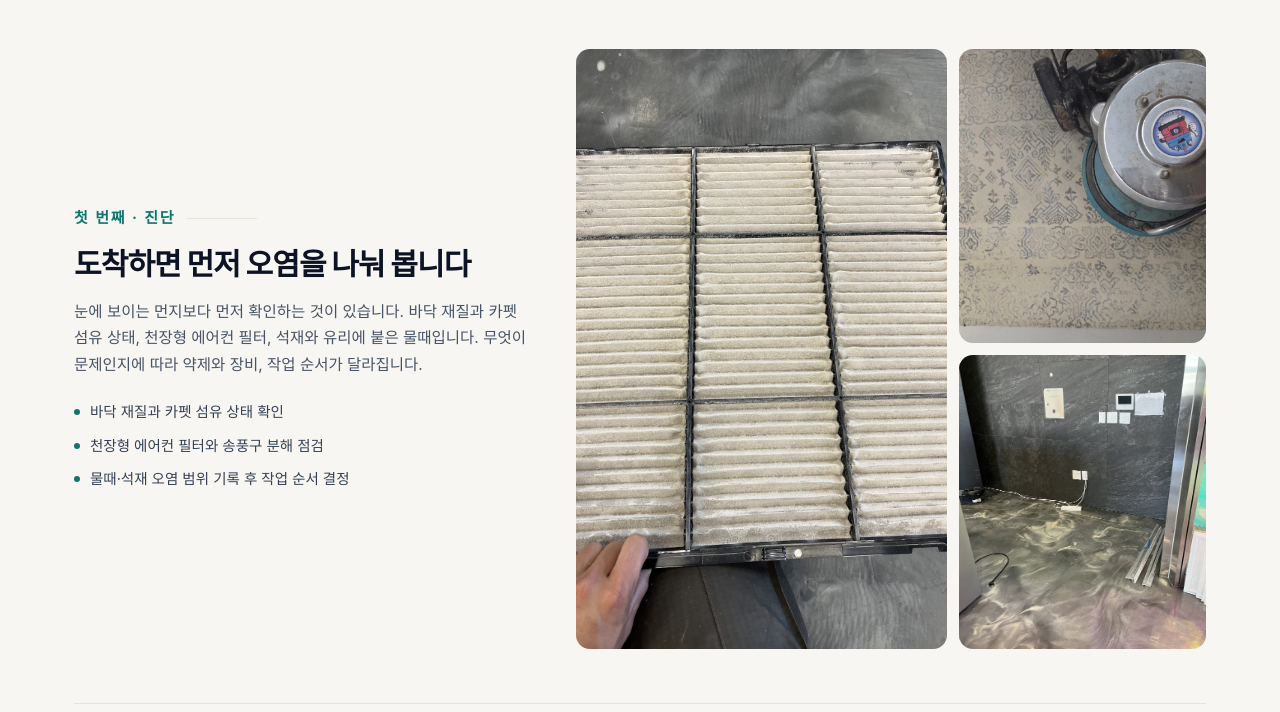
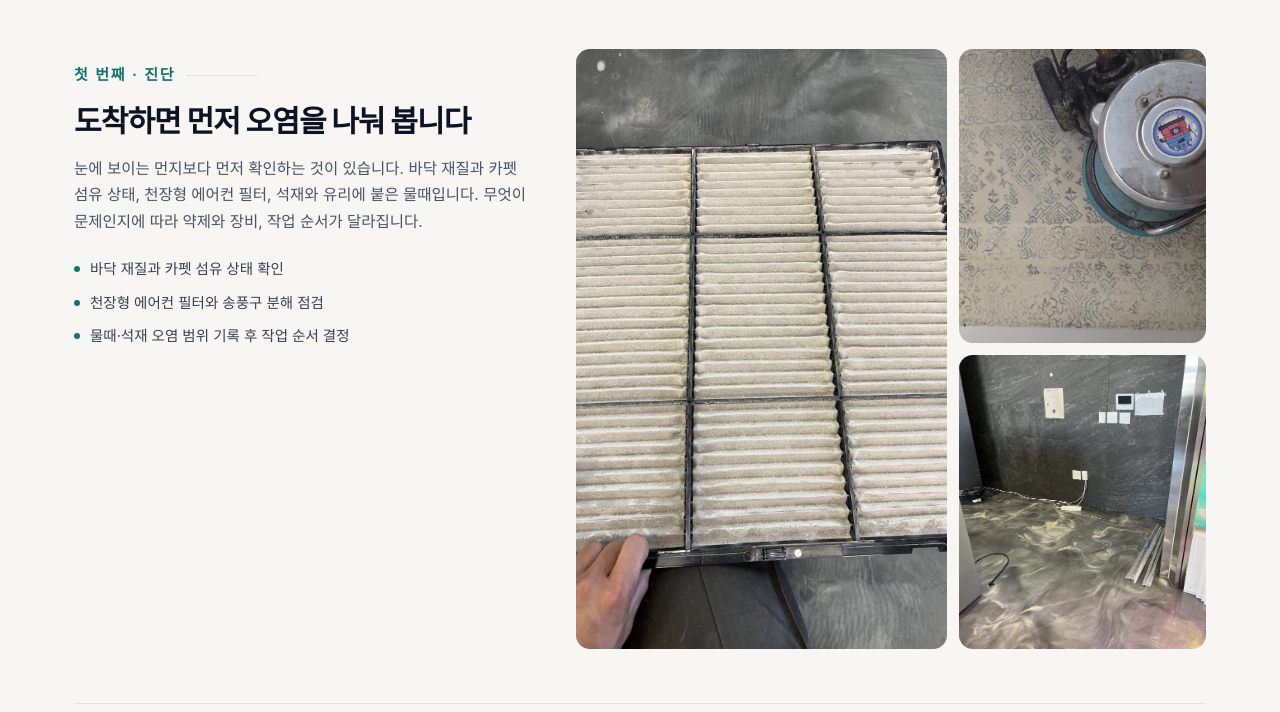
Before and after one commit to storygwon/CleanArtist, a plain HTML site: page index.html in a window 1280 px wide. Shown: the part 1348-2060 px from the top of the page. Drawn offline with Linux system fonts and the light colour scheme; a web font is replaced by a local one.

Commit message:
현장 단계 문단 정렬 조정

```diff
--- a/index.html
+++ b/index.html
@@ -128,11 +128,11 @@
 
     /* 현장 이야기 - 단계 */
     .stage {
-      display: grid; grid-template-columns: 0.84fr 1.16fr; gap: 46px; align-items: center;
+      display: grid; grid-template-columns: 0.84fr 1.16fr; gap: 46px; align-items: start;
       padding: 54px 0; border-top: 1px solid var(--line);
     }
     .stage:first-of-type { border-top: none; padding-top: 0; }
-    .stage-body { order: 1; }
+    .stage-body { order: 1; padding-top: 14px; }
     .stage-media { order: 2; }
     .stage.flip .stage-body { order: 2; }
     .stage.flip .stage-media { order: 1; }
```
